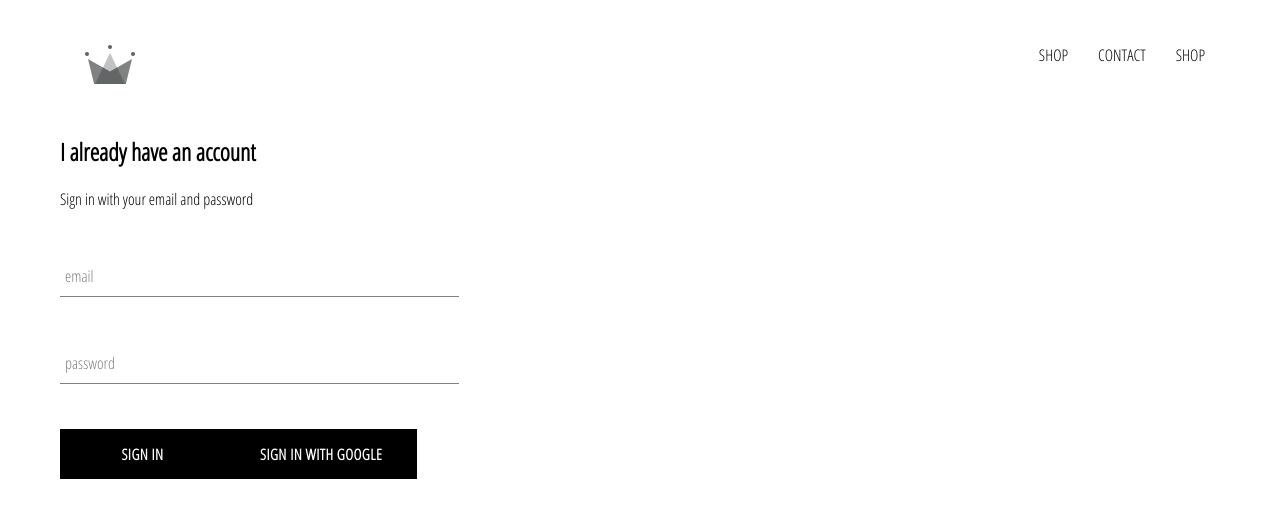
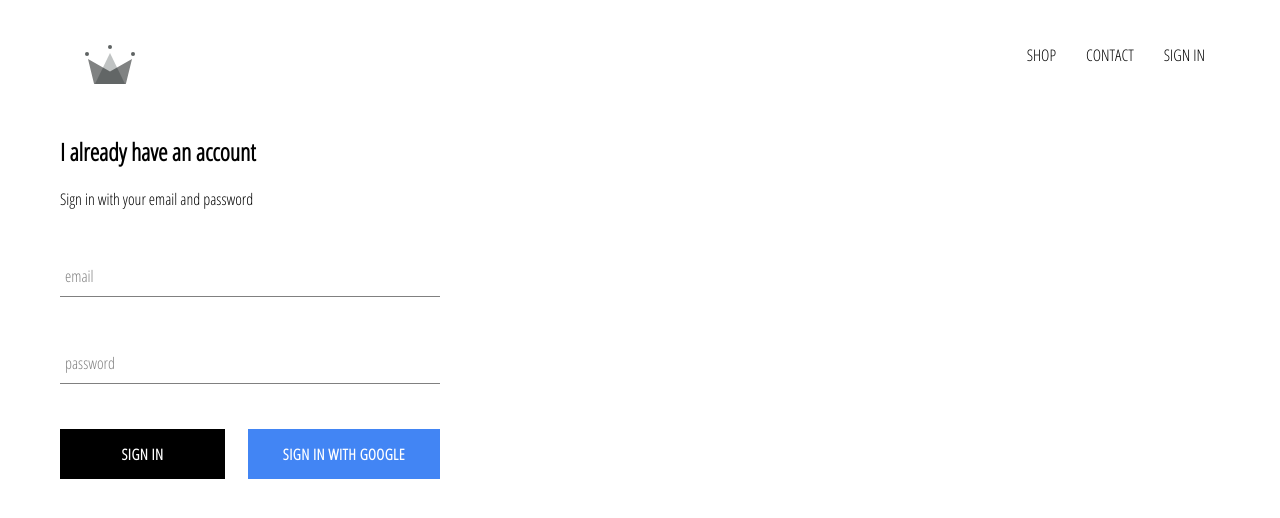
Before and after one commit to KaiElwood/Learning-React, a React (Create React App) app in the folder ecommerce-project/crwn-clothing/: page /signin in a window 1280 px wide. Shown: the top 518 px of the page. Built offline with nearby package versions, Linux system fonts and the light colour scheme; no server answers.

Commit message:
completed firebase integration and updated app

```diff
--- a/ecommerce-project/crwn-clothing/src/App.css
+++ b/ecommerce-project/crwn-clothing/src/App.css
@@ -7,3 +7,7 @@
     text-decoration: none;
     color: black;
 }
+
+*{
+    box-sizing: border-box;
+}
--- a/ecommerce-project/crwn-clothing/src/App.js
+++ b/ecommerce-project/crwn-clothing/src/App.js
@@ -7,12 +7,38 @@
 import ShopPage from './pages/shop/shop.component';
 import Header from './components/header/header.component';
 import SignInAndSignUpPage from './pages/sign-in-and-sign-up/sign-in-and-sign-up.component';
+import { auth } from './firebase/firebase.utils';
 
-function App() {
-  return (
+class App extends React.Component{
+
+  constructor() {
+    super();
+
+    this.state = {
+      currentUser: null
+    }
+  }
+
+  unsubscribeFromAuth = null;
+
+  componentDidMount() {
+    // firebase sends out a message whenever a user signs in or out, but it's an open connection all the time – we need to close it so that it logs users out essentially. we can do this with unsubscribe
+    this.unsubscribeFromAuth = auth.onAuthStateChanged(user => {
+      this.setState({ currentUser: user})
+
+      console.log(user);
+    })
+  }
+
+  componentWillUnmount(){
+    this.unsubscribeFromAuth();
+  }
+
+  render() {
+    return (
     <div>
       {/* this means that the header will always be displayed */}
-      <Header></Header>
+      <Header currentUser={this.state.currentUser}></Header>
       <Switch>
         <Route exact path="/" component={HomePage} />
         <Route path='/shop' component={ShopPage} />
@@ -20,6 +46,7 @@
       </Switch>
     </div>
   );
+  }
 }
 
 export default App;
--- a/ecommerce-project/crwn-clothing/src/components/custom-button/custom-button.component.jsx
+++ b/ecommerce-project/crwn-clothing/src/components/custom-button/custom-button.component.jsx
@@ -2,8 +2,8 @@
 
 import './custom-button.styles.scss'
 
-const CustomButton = ({ children, ...otherProps }) => (
-    <button className='custom-button' {...otherProps} >
+const CustomButton = ({ children, isGoogleSignIn, ...otherProps }) => (
+    <button className={`${isGoogleSignIn ? 'google-sign-in' : ''} custom-button`} {...otherProps} >
         {children}
     </button>
 );
--- a/ecommerce-project/crwn-clothing/src/components/custom-button/custom-button.styles.scss
+++ b/ecommerce-project/crwn-clothing/src/components/custom-button/custom-button.styles.scss
@@ -19,4 +19,14 @@
     color: black;
     border: 1px solid black;
   }
+
+  &.google-sign-in{
+      background-color: #4285f4;
+      color: white;
+
+      &:hover{
+          background-color: #357ae8;
+          border: none;
+      }
+  }
 }
--- a/ecommerce-project/crwn-clothing/src/components/header/header.component.jsx
+++ b/ecommerce-project/crwn-clothing/src/components/header/header.component.jsx
@@ -1,11 +1,13 @@
 import React from 'react';
 import { Link } from 'react-router-dom';
+
+import { auth } from '../../firebase/firebase.utils'
 
 import { ReactComponent as Logo } from '../../assets/crown.svg'
 
 import './header.styles.scss'
 
-const Header = () => (
+const Header = ({ currentUser }) => (
     <div className='header'>
         <Link className='logo-container' to='/'>
             <Logo className='logo' />
@@ -17,9 +19,12 @@
             <Link className='option' to='/shop'>
                 CONTACT
             </Link>
-            <Link className='option' to='/shop'>
-                SHOP
-            </Link>
+            {
+                currentUser ?
+                <div className="option" onClick={ () => auth.signOut() }>SIGN OUT</div> :
+                <Link className="option" to='/signin'>SIGN IN</Link>
+            }
+
         </div>
     </div>
 )
--- a/ecommerce-project/crwn-clothing/src/components/sign-in/sign-in.component.jsx
+++ b/ecommerce-project/crwn-clothing/src/components/sign-in/sign-in.component.jsx
@@ -50,8 +50,10 @@
                     handleChange={this.handleChange}
                     type="password"
                     required/>
-                    <CustomButton type="submit"> Sign In </CustomButton>
-                    <CustomButton onClick={signInWithGoogle}> { } Sign In With Google { } </CustomButton>
+                    <div className="buttons">
+                        <CustomButton type="submit"> Sign In </CustomButton>
+                        <CustomButton onClick={signInWithGoogle} isGoogleSignIn> Sign In With Google </CustomButton>
+                    </div>
                 </form>
 
             </div>
--- a/ecommerce-project/crwn-clothing/src/components/sign-in/sign-in.styles.scss
+++ b/ecommerce-project/crwn-clothing/src/components/sign-in/sign-in.styles.scss
@@ -1,9 +1,15 @@
 .sign-in {
-    width: 30vw;
+    width: 380px;
     display: flex;
     flex-direction: column;
 
     .title {
         margin: 10px 0;
     }
+
+    .buttons{
+        display: flex;
+        justify-content: space-between;
+
+    }
 }
```
